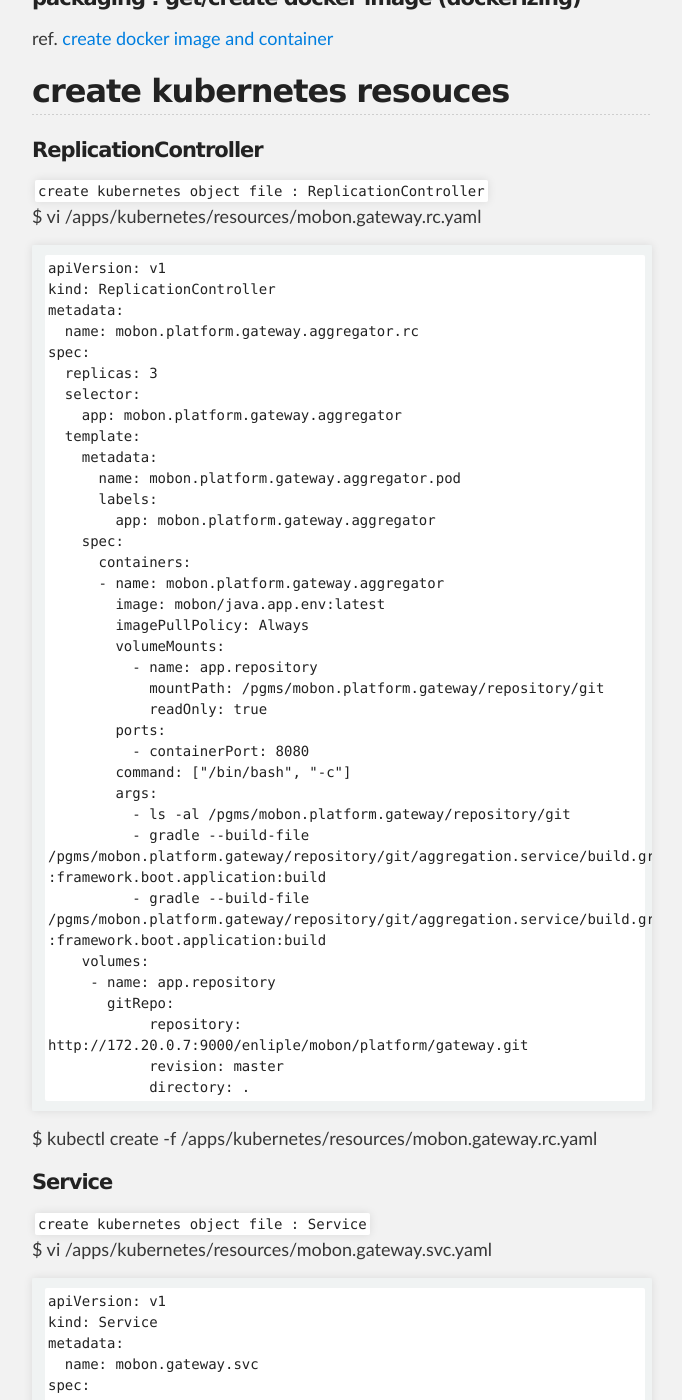
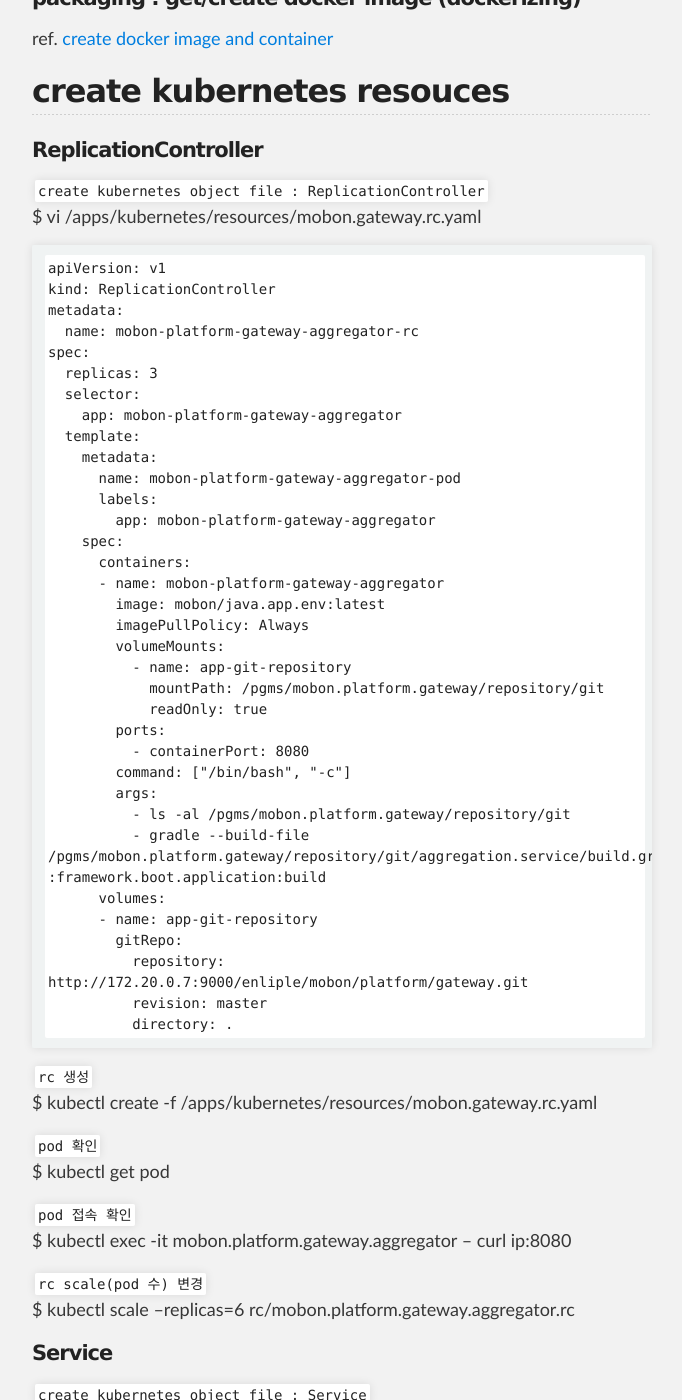
Before and after one commit to unlimited9/unlimited9.github.com, a Jekyll site: the page built from reference.notes/TA/cloud/kubernetes/how.to.deployment.md, in a window 1280 px wide and 1400 px high, scrolled down 427 px. Shown: the whole window, without its empty margins (298-980 px from the left). Built offline with Jekyll 4.4.1, drawn with Linux system fonts in a browser that asks for light colours; our own code applies the rules of GitHub Pages for plain Markdown files; some of the changed text lies outside the part shown.

Commit message:
Update how.to.deployment.md

````diff
--- a/reference.notes/TA/cloud/kubernetes/how.to.deployment.md
+++ b/reference.notes/TA/cloud/kubernetes/how.to.deployment.md
@@ -14,23 +14,23 @@ $ vi /apps/kubernetes/resources/mobon.gateway.rc.yaml
 apiVersion: v1
 kind: ReplicationController
 metadata:
-  name: mobon.platform.gateway.aggregator.rc
+  name: mobon-platform-gateway-aggregator-rc
 spec:
   replicas: 3
   selector:
-    app: mobon.platform.gateway.aggregator
+    app: mobon-platform-gateway-aggregator
   template:
     metadata:
-      name: mobon.platform.gateway.aggregator.pod
+      name: mobon-platform-gateway-aggregator-pod
       labels:
-        app: mobon.platform.gateway.aggregator
+        app: mobon-platform-gateway-aggregator
     spec:
       containers:
-      - name: mobon.platform.gateway.aggregator
+      - name: mobon-platform-gateway-aggregator
         image: mobon/java.app.env:latest
         imagePullPolicy: Always
         volumeMounts:
-          - name: app.repository
+          - name: app-git-repository
             mountPath: /pgms/mobon.platform.gateway/repository/git
             readOnly: true
         ports:
@@ -39,16 +39,25 @@ spec:
         args:
           - ls -al /pgms/mobon.platform.gateway/repository/git
           - gradle --build-file /pgms/mobon.platform.gateway/repository/git/aggregation.service/build.gradle :framework.boot.application:build
-          - gradle --build-file /pgms/mobon.platform.gateway/repository/git/aggregation.service/build.gradle :framework.boot.application:build
-    volumes:
-     - name: app.repository
-       gitRepo:
-            repository: http://172.20.0.7:9000/enliple/mobon/platform/gateway.git
-            revision: master
-            directory: .
+      volumes:
+      - name: app-git-repository
+        gitRepo:
+          repository: http://172.20.0.7:9000/enliple/mobon/platform/gateway.git
+          revision: master
+          directory: .
 ```
 
+`rc 생성`
 $ kubectl create -f /apps/kubernetes/resources/mobon.gateway.rc.yaml
+
+`pod 확인`
+$ kubectl get pod
+
+`pod 접속 확인`
+$ kubectl exec -it mobon.platform.gateway.aggregator -- curl ip:8080
+
+`rc scale(pod 수) 변경`
+$ kubectl scale --replicas=6 rc/mobon.platform.gateway.aggregator.rc
 
 #### Service
 `create kubernetes object file : Service`
@@ -67,6 +76,15 @@ spec:
       targetPort: 8080
   type: LoadBalancer
 ```
+
+`svc 생성`
+$ kubectl create -f /apps/kubernetes/resources/mobon.gateway.svc.yaml
+
+`svc 확인`
+$ kubectl get svc
+
+`접속 확인`
+$ curl ip:80
 
 ## delete kubernetes resources
 
````
